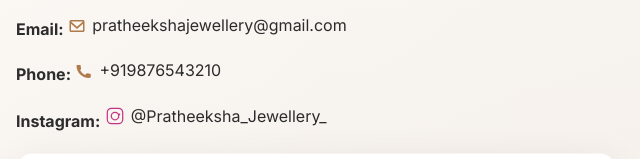
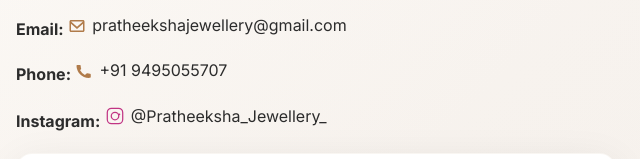
Before and after one commit to stnzzz369/preteeksha, a plain HTML site: page index.html in a window 1280 px wide. Shown: the part 2858-3017 px from the top of the page, 0-640 px from the left. Drawn offline with nearby package versions, Linux system fonts and the light colour scheme.

Commit message:
update inedex

```diff
--- a/index.html
+++ b/index.html
@@ -205,7 +205,7 @@
                 <svg width="18" height="18" viewBox="0 0 24 24" fill="#b07b4a" aria-hidden="true" style="vertical-align:middle;">
       <path d="M6.62 10.79a15.053 15.053 0 006.59 6.59l2.2-2.2a1 1 0 011.01-.24c1.12.37 2.33.57 3.58.57a1 1 0 011 1v3.61a1 1 0 01-1 1C10.07 22 2 13.93 2 4.99a1 1 0 011-1H6.6a1 1 0 011 1c0 1.25.2 2.46.57 3.58a1 1 0 01-.24 1.01l-2.2 2.21z"/>
     </svg>
-    +919876543210
+    +91 9495055707
   </a>
 </p>
             <p>
```
